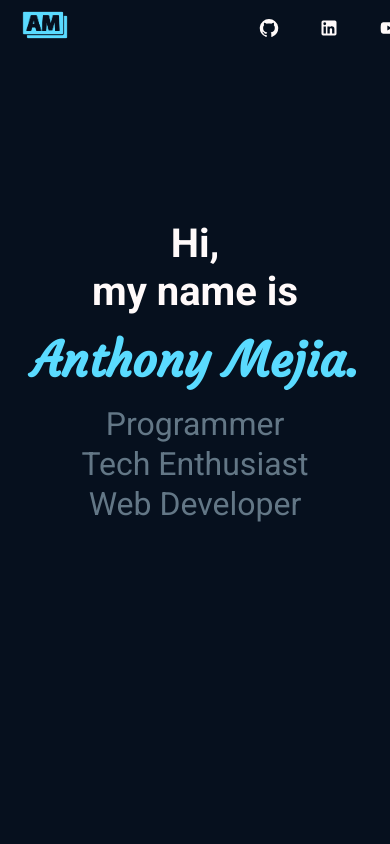
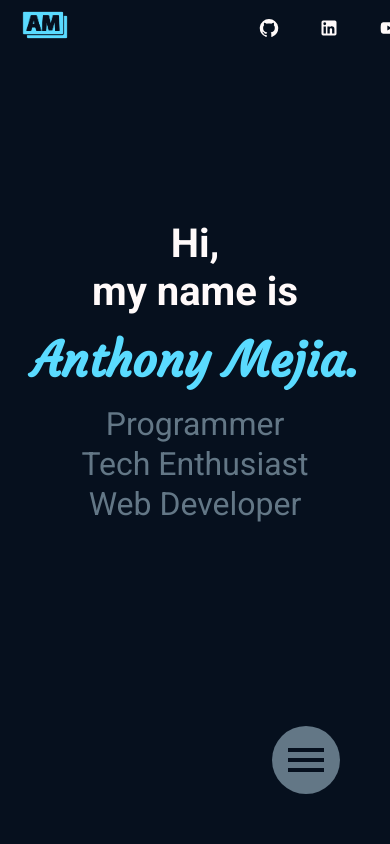
Before and after one commit to AnthonyMejia0/React-Portfolio, a React (Create React App) app: page / in a window 390 px wide. Shown: the top 844 px of the page. Built offline with nearby package versions, Linux system fonts and the light colour scheme; no server answers.

Commit message:
added mobile menu

```diff
--- a/src/App.jsx
+++ b/src/App.jsx
@@ -4,6 +4,7 @@ import Works from "./components/works/Works"
 import Contact from "./components/contact/Contact"
 import ScrollToTop from "react-scroll-to-top"
 import "./app.scss"
+import MobileMenu from "./components/menu/Menu"
 
 function App() {
   return (
@@ -15,6 +16,7 @@ function App() {
       <About />
       <Works />
       <Contact />
+      <MobileMenu />
     </div>
   );
 }
--- a/src/components/menu/Menu.jsx
+++ b/src/components/menu/Menu.jsx
@@ -1,24 +1,72 @@
 import './menu.scss'
+import Button from '@mui/material/Button';
+import Menu from '@mui/material/Menu';
+import MenuItem from '@mui/material/MenuItem';
+import MenuIcon from '@mui/icons-material/Menu';
+import React from 'react';
 
-function Menu({menuOpen, setMenuOpen}) {
+function MobileMenu() {
+    const [anchorEl, setAnchorEl] = React.useState(null);
+    const open = Boolean(anchorEl);
+    const handleClick = (event) => {
+        setAnchorEl(event.currentTarget);
+    };
+    const handleClose = () => {
+        setAnchorEl(null);
+    };
+
+    const styling = {
+        color: "black",
+        "padding": "10px",
+        "text-decoration": "none",
+    };
+
     return (
-        <div className={"menu " + (menuOpen && "active")}>
-            <ul>
-                <li onClick={()=>setMenuOpen(false)}>
-                    <a href="#intro">Home</a>
-                </li>
-                <li onClick={()=>setMenuOpen(false)}>
-                    <a href="#skillset">Skillset</a>
-                </li>
-                <li onClick={()=>setMenuOpen(false)}>
-                    <a href="#works">Works</a>
-                </li>
-                <li onClick={()=>setMenuOpen(false)}>
-                    <a href="#contact">Contact</a>
-                </li>
-            </ul>
-        </div>
+        <div className="menu-button">
+                <Button
+                    id="basic-button"
+                    aria-controls={open ? 'basic-menu' : undefined}
+                    aria-haspopup="true"
+                    aria-expanded={open ? 'true' : undefined}
+                    onClick={handleClick}
+                    sx={{
+                        margin: "50px",
+                        "background-color": "#637786",
+                        "background-opacity": "50%",
+                        "border-radius": "50%",
+                        padding: "10px",
+
+                        "&:hover": {
+                            "background-color": "snow",
+                        },
+                    }}
+                >
+                    <MenuIcon sx={{
+                        color: "#06101e",
+                        "font-size": "3rem",
+                    }} />
+                </Button>
+                <Menu
+                    id="basic-menu"
+                    anchorEl={anchorEl}
+                    open={open}
+                    onClose={handleClose}
+                    MenuListProps={{
+                    'aria-labelledby': 'basic-button',
+                    }}
+                    sx={{
+                        "ul": {
+                            "background-color": "snow",
+                        },
+                    }}
+                >
+                    <MenuItem onClick={handleClose}><a style={styling}  href="#intro">Home</a></MenuItem>
+                    <MenuItem onClick={handleClose}><a style={styling} href="#about">About</a></MenuItem>
+                    <MenuItem onClick={handleClose}><a style={styling} href="#works">Projects</a></MenuItem>
+                    <MenuItem onClick={handleClose}><a style={styling} href="#contact">Contact</a></MenuItem>
+                </Menu>
+            </div>
     )
 }
 
-export default Menu
+export default MobileMenu
--- a/src/components/menu/menu.scss
+++ b/src/components/menu/menu.scss
@@ -1,45 +1,11 @@
 @import '../../global.scss';
 
-.menu {
-    width: 300px;
-    height: 100vh;
-    background-color: white;
+.menu-button {
     position: fixed;
-    top: 30px;
-    right: -300px;
-    z-index: 2;
-    display: flex;
-    flex-direction: column;
-    align-items: center;
-    justify-content: center;
-    transition: all 1s ease;
+    bottom: 0;
+    right: 0;
 
-    &.active {
-        right: 0;
-    }
-
-    ul {
-        margin: 0;
-        padding: 0;
-        list-style: none;
-        font-size: 40px;
-        color: $mainColor;
-        width: 60%;
-
-        li {
-            margin-bottom: 25px;
-
-            a {
-                font-size: inherit;
-                color: inherit;
-                text-decoration: none;
-                font-weight: 300;
-
-                &:hover {
-                    font-weight: 500;
-                    color: #6F9DE0;
-                }
-            }
-        }
+    @include for-tablet-landscape-up {
+        display: none;
     }
 }
```
